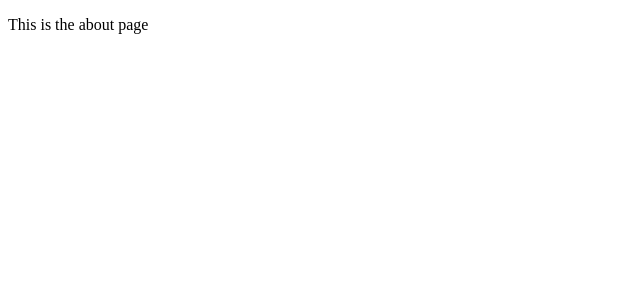
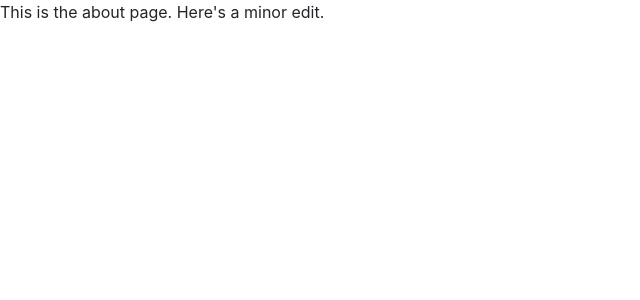
Before and after one commit to jordanlei/resumebook, a Next.js app: page /about in a window 1280 px wide. Shown: the top 300 px of the page, without its empty margins (0-640 px from the left). Built offline with nearby package versions, Linux system fonts and the light colour scheme.

Commit message:
local persistence

```diff
--- a/components/Layout.js
+++ b/components/Layout.js
@@ -1,8 +1,7 @@
 import Header from './Header'
+import 'bootstrap/dist/css/bootstrap.min.css';
 
 const layoutStyle = {
-  padding: 20 + "%",
-  border: '1px solid #DDD',
   fontFamily: "Arial"
 }
 
--- a/pages/about.js
+++ b/pages/about.js
@@ -1,7 +1,8 @@
+import Layout from '../components/Layout.js'
 export default function About() {
     return (
-      <div>
-        <p>This is the about page</p>
-      </div>
+        <div>
+        <p>This is the about page. Here's a minor edit.</p>
+        </div>
     )
   }
--- a/pages/index.js
+++ b/pages/index.js
@@ -1,13 +1,14 @@
 import React from 'react'
 import {Card} from 'reactstrap'
 import Link from 'next/link'
+import About from './about.js'
 import Layout from '../components/Layout.js'
 import fetch from 'isomorphic-unfetch'
-import 'bootstrap/dist/css/bootstrap.min.css';
+
 
 const Index = (props) => (
   <Layout>
-    <Card>
+    <Card style={{padding: 10+"%"}}>
       <ul>
       <h3>Hello, World! This is version 2.</h3>
       <li><Link href='/b' as='/a'><a>a</a></Link></li>
```
